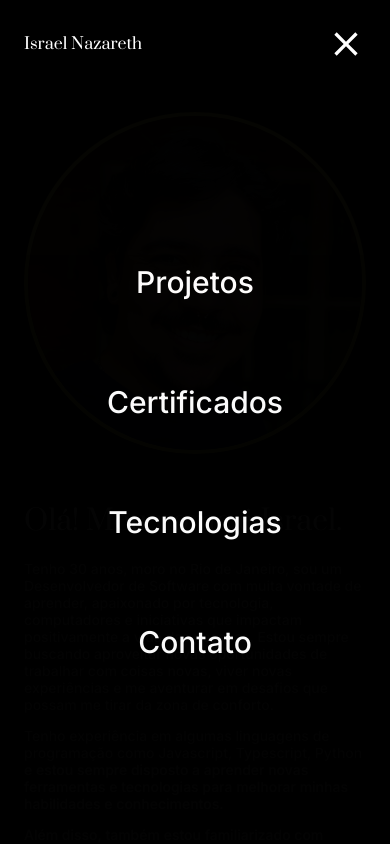
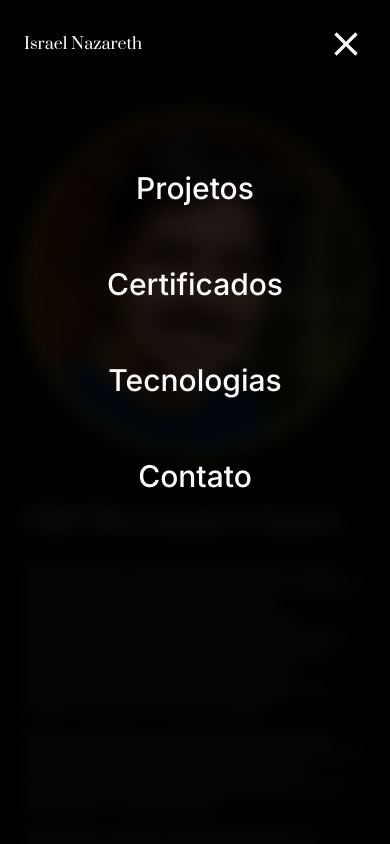
Before and after one commit to israelnazareth/israelnazareth.github.io, a React (Create React App) app: page / in a window 390 px wide. Both pictures are taken after a click on the icon 345 px from the left and 44 px from the top of the page. Shown: the top 844 px of the page. Built offline with nearby package versions, Linux system fonts and the light colour scheme.

Commit message:
style: fix the mobile-links view height & adds blur

```diff
--- a/src/components/Navbar/Navbar.css
+++ b/src/components/Navbar/Navbar.css
@@ -39,17 +39,17 @@
   list-style: none;
   position: absolute;
   text-align: center;
-  justify-content: center;
   background-color: black;
-  width: 100%;
-  height: 93%;
+  width: 100vw;
+  height: 100vh;
   left: 0;
   margin: 0;
-  padding: 0;
+  padding: 70px 0 0 0;
   top: 70px;
-  line-height: 120px;
+  line-height: 6rem;
   font-size: 30px;
-  opacity: 0.98;
+  background: rgba(0, 0, 0, 0.85);
+  backdrop-filter: blur(10px);
 }
 
 @media (min-width: 1023px) {
```
